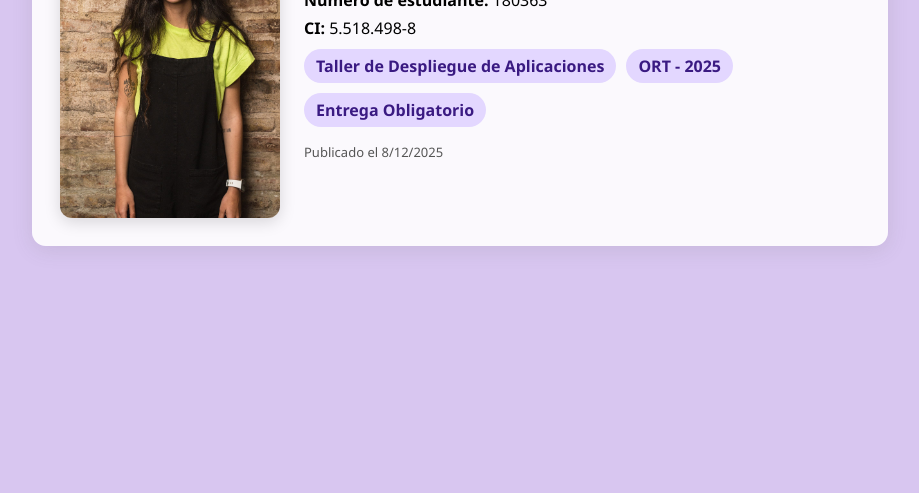
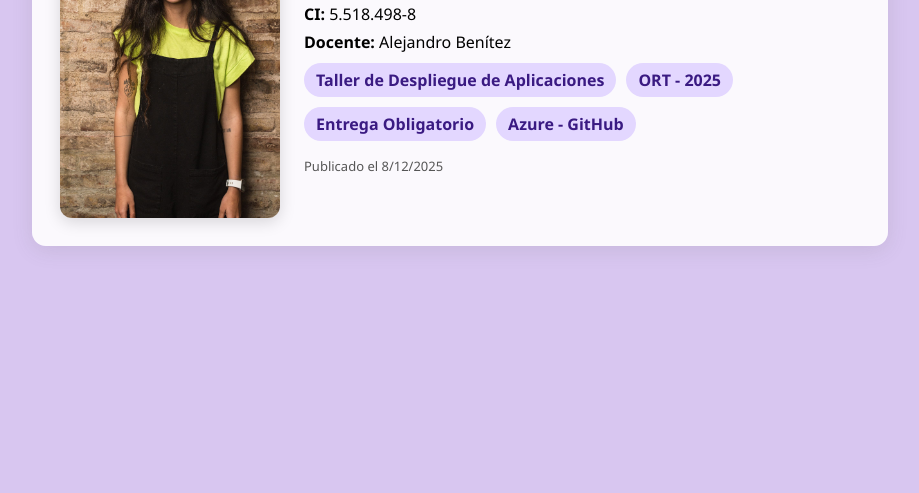
Before and after one commit to josefinazeballos/TallerORT2025, a plain HTML site: page index.html in a window 1280 px wide. Shown: the part 387-880 px from the top of the page, without its empty margins (180-1099 px from the left). Drawn offline with Linux system fonts and the light colour scheme.

Commit message:
primer commit

```diff
--- a/index.html
+++ b/index.html
@@ -78,11 +78,13 @@
       <h1>Josefina Zeballos</h1>
       <p><strong>Número de estudiante:</strong> 180363</p>
       <p><strong>CI:</strong> 5.518.498-8</p>
+      <p><strong>Docente:</strong> Alejandro Benítez</p>
 
       <div class="info">
         <div class="chip">Taller de Despliegue de Aplicaciones</div>
         <div class="chip">ORT - 2025</div>
         <div class="chip">Entrega Obligatorio</div>
+        <div class="chip">Azure - GitHub</div>
       </div>
 
       <footer>
```
